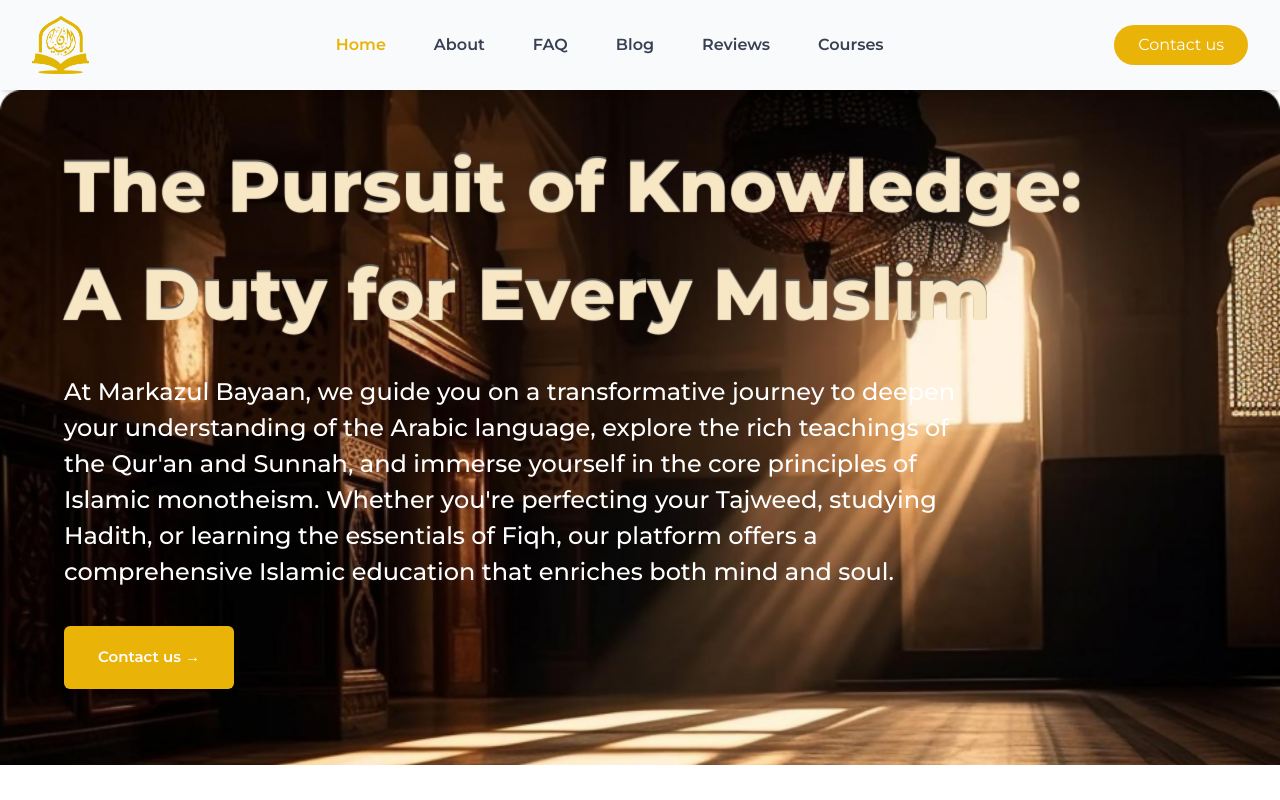
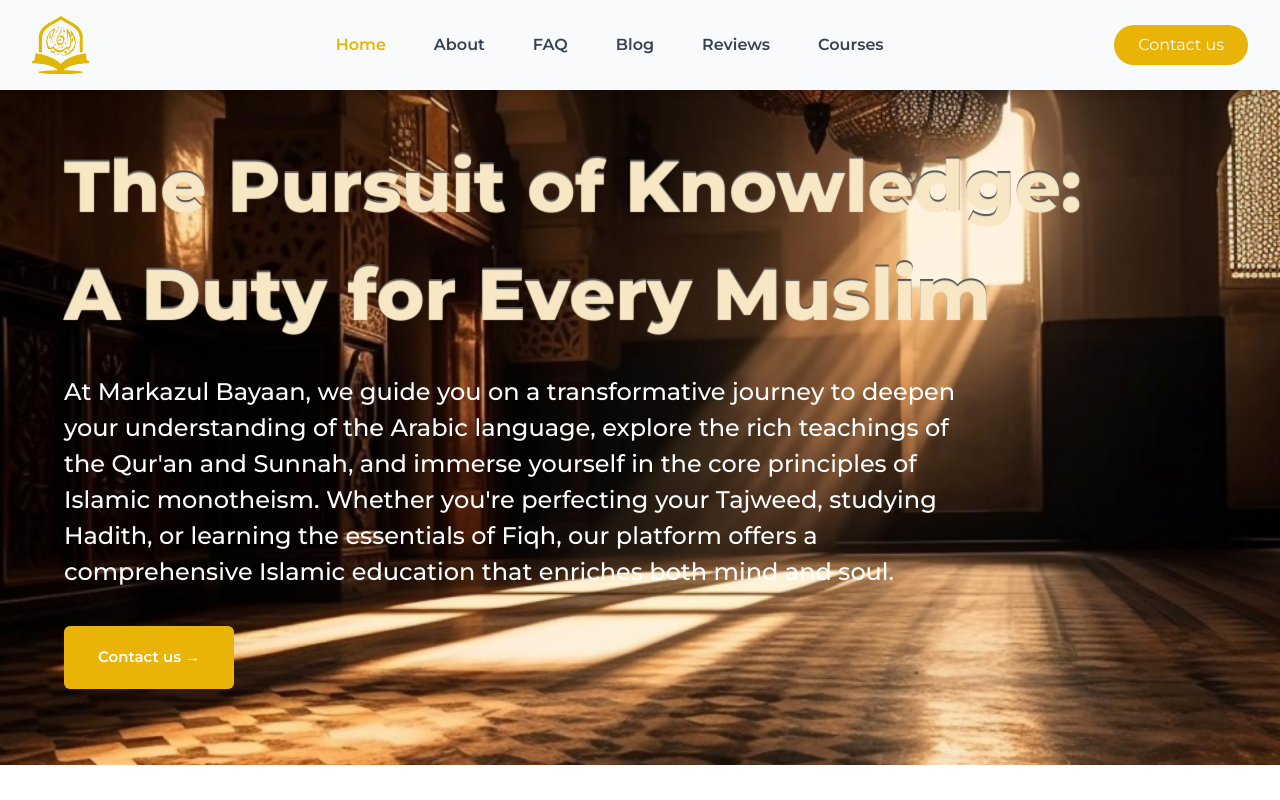
Before and after one commit to Lukman10a/markazulbayaan, a Next.js app: page / in a window 1280 px wide. Shown: the top 800 px of the page. Built offline with nearby package versions, Linux system fonts and the light colour scheme.

Commit message:
add a change

```diff
--- a/src/components/hero.tsx
+++ b/src/components/hero.tsx
@@ -1,13 +1,11 @@
-import Image from "next/image";
 import React from "react";
-import blog3 from "../../public/assets/blog3.png";
 import Button from "./button";
 import Link from "next/link";
 
 export const Hero = () => {
   return (
     <>
-      <section className="bg-[url(/assets/blog3.png)] bg-cover overflow-hidden py-10">
+      <section className="bg-[url(/assets/blog3.png)] bg-center object-cover bg-cover overflow-hidden py-10">
         <div className="px-[5vw] text-white top-[10vmin] lg:top-[7vmax]">
           <h1
             style={{
```
